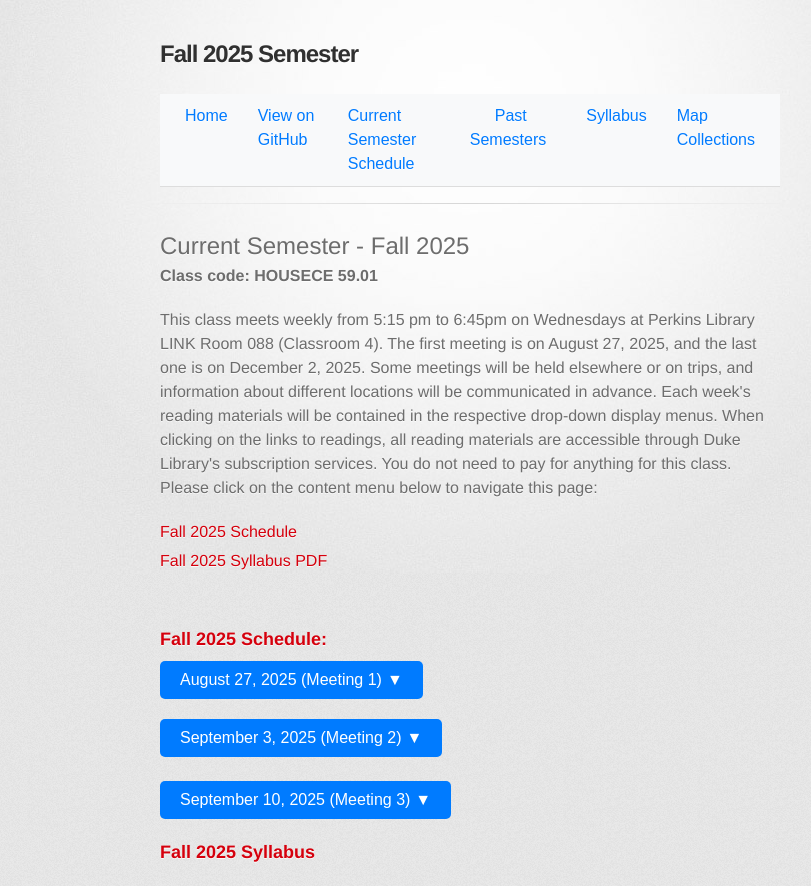
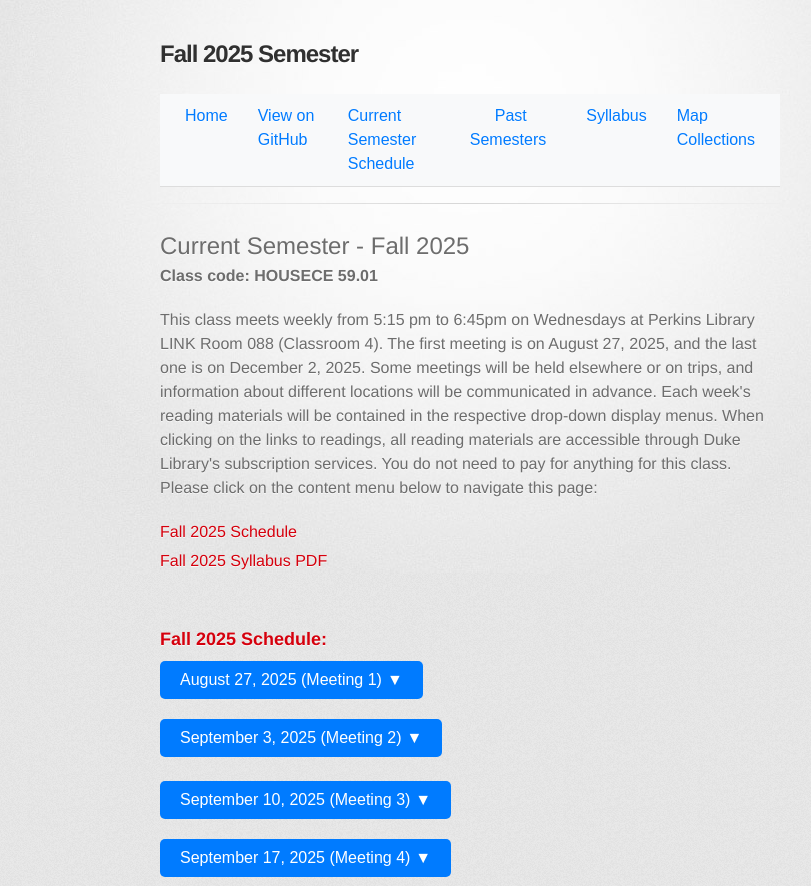
Before and after one commit to zzou21/AmericanWest, a Jekyll site: the page built from fall2025/current-semester.html, in a window 1280 px wide. Shown: the top 886 px of the page, without its empty margins (170-981 px from the left). Built offline with Jekyll 4.4.1, drawn with Linux system fonts in a browser that asks for light colours; some web fonts are replaced; grey boxes are pictures that could not be loaded.

Commit message:
Updated schedule August 27

```diff
--- a/fall2025/current-semester.html
+++ b/fall2025/current-semester.html
@@ -47,6 +47,19 @@
     <div class="dropdown">
       <button class="scheduleDropdownButton" data-target="dropdownWeek3">September 10, 2025 (Meeting 3)<span class="caret"> ▼</span></button>
       <div class="scheduleDropdownContent" id="dropdownWeek3">
+        <p><span style="font-weight: bold">Topic:</span><br>Death of Meriwether Lewis</p>
+        <p>Reading materials:</p>
+        <a href="https://drive.google.com/file/d/1bBb_UFGzA1FXcNUi2qGPRj8ejB5HBwdJ/view" target="_blank" rel="noopener noreferrer">
+          <button>Reading #1 for the Death of Meriwether Lewis: Guice article</button>
+        </a>
+      </div>
+    </div>
+    <br>
+    <div class="dropdown">
+      <button class="scheduleDropdownButton" data-target="dropdownWeek4">September 17, 2025 (Meeting 4)<span class="caret"> ▼</span></button>
+      <div class="scheduleDropdownContent" id="dropdownWeek4">
+        <p><span style="font-weight: bold">Topic:</span><br>Battle of Greasy Grass and George Custer</p>
+        <p>Reading materials:</p>
         <a href="https://time.com/6288437/custer-last-stand-history-education/" target="_blank" rel="noopener noreferrer">
           <button>Reading #1 for the Battle of Greasy Grass: <i>Times</i> article</button>
         </a>
@@ -55,6 +68,9 @@
         </a>
       </div>
     </div>
+    <br>
+
+
 
     <h3 id="syllabus">Fall 2025 Syllabus</h3></p>
     <iframe
```
Also changed, not shown: 1 other file.
